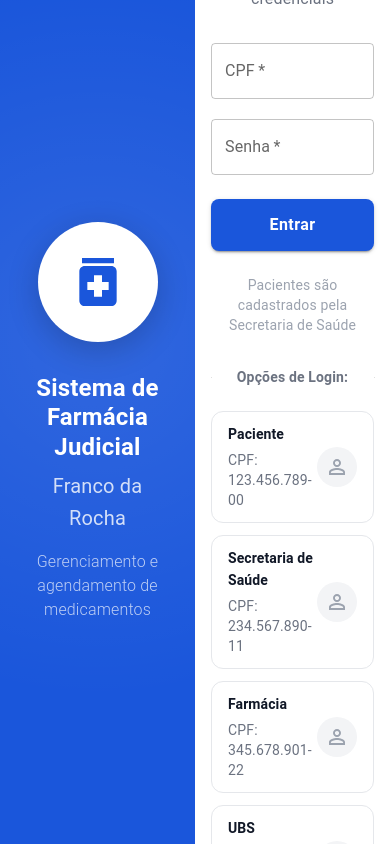
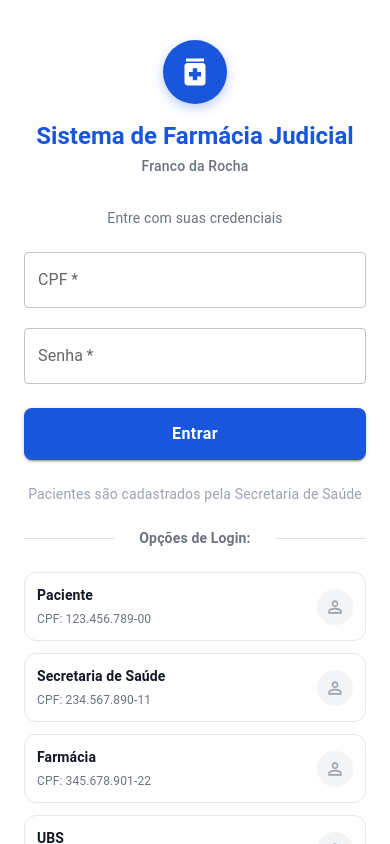
Before and after one commit to Projeto-Farmacia-fatec/main-front-web, a React (Vite) app: page /login in a window 390 px wide. Built offline with nearby package versions, Linux system fonts and the light colour scheme.

Commit message:
fetch: update loginPage mobile version

```diff
--- a/src/pages/LoginPage.jsx
+++ b/src/pages/LoginPage.jsx
@@ -2,11 +2,9 @@ import React, { useState } from "react";
 import { useNavigate } from "react-router-dom";
 import {
   Box,
-  Paper,
   TextField,
   Button,
   Typography,
-  Grid,
   Alert,
   CircularProgress,
   IconButton,
@@ -15,6 +13,8 @@ import {
   Card,
   CardContent,
   Avatar,
+  useMediaQuery,
+  useTheme,
 } from "@mui/material";
 import {
   Person as PersonIcon,
@@ -62,6 +62,8 @@ const LoginPage = () => {
 
   const { login, loading } = useAuth();
   const navigate = useNavigate();
+  const theme = useTheme();
+  const isMobile = useMediaQuery(theme.breakpoints.down("md"));
 
   const handleSubmit = async (e) => {
     e.preventDefault();
@@ -120,13 +122,13 @@ const LoginPage = () => {
         overflow: "hidden",
       }}
     >
-      {/* Lado Esquerdo - 50% */}
+      {/* Lado Esquerdo - Banner Azul (Visível apenas em telas md+ */}
       <Box
         sx={{
           width: "50%",
           height: "100%",
           backgroundColor: "#1A56DB",
-          display: "flex",
+          display: { xs: "none", md: "flex" },
           flexDirection: "column",
           alignItems: "center",
           justifyContent: "center",
@@ -196,21 +198,83 @@ const LoginPage = () => {
         </Box>
       </Box>
 
-      {/* Lado Direito - 50% */}
+      {/* Lado Direito - Formulário */}
       <Box
         sx={{
-          width: "50%",
+          width: { xs: "100%", md: "50%" },
           height: "100%",
           backgroundColor: "white",
           display: "flex",
           alignItems: "center",
           justifyContent: "center",
-          px: { xs: 2, sm: 4, md: 8 },
+          overflowY: "auto",
+          overflowX: "hidden",
         }}
       >
-        <Box sx={{ width: "100%", maxWidth: 440 }}>
-          {/* Cabeçalho */}
-          <Box sx={{ mb: 4, textAlign: "center" }}>
+        <Box
+          sx={{
+            width: "100%",
+            maxWidth: 440,
+            px: { xs: 3, sm: 4, md: 8 },
+            py: { xs: 3, sm: 4, md: 0 },
+            my: { xs: "auto", md: 0 },
+          }}
+        >
+          {/* Cabeçalho Compacto Mobile (Visível apenas em telas xs e sm) */}
+          <Box
+            sx={{
+              display: { xs: "flex", md: "none" },
+              flexDirection: "column",
+              alignItems: "center",
+              mb: 4,
+              mt: 2,
+            }}
+          >
+            <Box
+              sx={{
+                width: 64,
+                height: 64,
+                borderRadius: "50%",
+                backgroundColor: "#1A56DB",
+                display: "flex",
+                alignItems: "center",
+                justifyContent: "center",
+                mb: 2,
+                boxShadow: "0 4px 12px rgba(26, 86, 219, 0.3)",
+              }}
+            >
+              <MedicationIcon sx={{ fontSize: 36, color: "white" }} />
+            </Box>
+            <Typography
+              variant="h5"
+              sx={{
+                fontWeight: 700,
+                color: "#1A56DB",
+                textAlign: "center",
+                mb: 0.5,
+              }}
+            >
+              Sistema de Farmácia Judicial
+            </Typography>
+            <Typography
+              variant="body2"
+              sx={{
+                color: "#6B7280",
+                fontWeight: 500,
+              }}
+            >
+              Franco da Rocha
+            </Typography>
+          </Box>
+
+          {/* Cabeçalho Desktop (Visível apenas em telas md+) */}
+          <Box
+            sx={{
+              display: { xs: "none", md: "block" },
+              mb: 4,
+              textAlign: "center",
+            }}
+          >
             <Typography
               variant="h4"
               sx={{
@@ -230,6 +294,19 @@ const LoginPage = () => {
               Entre com suas credenciais
             </Typography>
           </Box>
+
+          {/* Cabeçalho do Formulário Mobile */}
+          <Typography
+            variant="body2"
+            sx={{
+              display: { xs: "block", md: "none" },
+              color: "#6B7280",
+              textAlign: "center",
+              mb: 3,
+            }}
+          >
+            Entre com suas credenciais
+          </Typography>
 
           {/* Formulário */}
           <Box component="form" onSubmit={handleSubmit}>
@@ -319,7 +396,7 @@ const LoginPage = () => {
               sx={{
                 color: "#9CA3AF",
                 textAlign: "center",
-                mb: 4,
+                mb: { xs: 3, md: 4 },
                 fontSize: "0.875rem",
               }}
             >
@@ -371,7 +448,7 @@ const LoginPage = () => {
                     alignItems: "center",
                     justifyContent: "space-between",
                     py: 1.5,
-                    px: 2,
+                    px: { xs: 1.5, sm: 2 },
                     "&:last-child": { pb: 1.5 },
                   }}
                 >
@@ -382,6 +459,7 @@ const LoginPage = () => {
                         fontWeight: 600,
                         color: "#111827",
                         mb: 0.5,
+                        fontSize: { xs: "0.875rem", sm: "0.9rem" },
                       }}
                     >
                       {access.label}
@@ -390,7 +468,7 @@ const LoginPage = () => {
                       variant="body2"
                       sx={{
                         color: "#6B7280",
-                        fontSize: "0.875rem",
+                        fontSize: { xs: "0.75rem", sm: "0.875rem" },
                       }}
                     >
                       CPF: {access.cpf}
@@ -398,14 +476,14 @@ const LoginPage = () => {
                   </Box>
                   <Avatar
                     sx={{
-                      width: 40,
-                      height: 40,
+                      width: { xs: 36, sm: 40 },
+                      height: { xs: 36, sm: 40 },
                       backgroundColor:
                         selectedRole === access.role ? "#1A56DB" : "#F3F4F6",
                       color: selectedRole === access.role ? "white" : "#9CA3AF",
                     }}
                   >
-                    <PersonOutlineIcon />
+                    <PersonOutlineIcon sx={{ fontSize: { xs: 20, sm: 24 } }} />
                   </Avatar>
                 </CardContent>
               </Card>
@@ -419,6 +497,7 @@ const LoginPage = () => {
               textAlign: "center",
               display: "block",
               fontSize: "0.75rem",
+              pb: { xs: 2, md: 0 },
             }}
           >
             Clique em uma opção para preencher automaticamente
```
